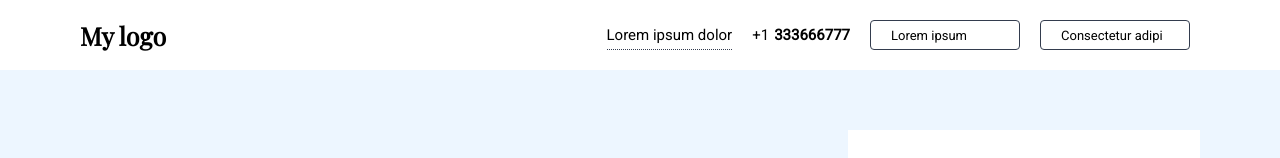
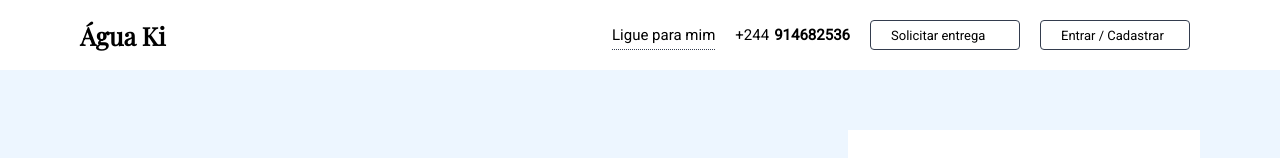
Before and after one commit to codepro-ao/ui-deliveries-website, a React (Create React App) app: page / in a window 1280 px wide. Shown: the top 158 px of the page. Built offline with nearby package versions, Linux system fonts and the light colour scheme.

Commit message:
Remoção do loron ipsun

```diff
--- a/src/components shared/Header.js
+++ b/src/components shared/Header.js
@@ -4,12 +4,12 @@ function Header(){
     return(
         <header>
             <div className="header-container">
-                <h1>My logo</h1>
+                <h1>Água Ki</h1>
                 <ul>
-                    <li className="call-me">Lorem ipsum dolor</li>
-                    <li className="number">+1 <span> 333666777</span> </li>
-                    <li className="btn-solicitar">Lorem ipsum </li>
-                    <li className="btn-sign-in">Consectetur adipi</li>
+                    <li className="call-me">Ligue para mim</li>
+                    <li className="number">+244 <span> 914682536</span> </li>
+                    <li className="btn-solicitar">Solicitar entrega</li>
+                    <li className="btn-sign-in">Entrar / Cadastrar</li>
                 </ul>
             </div>
         </header>
```
